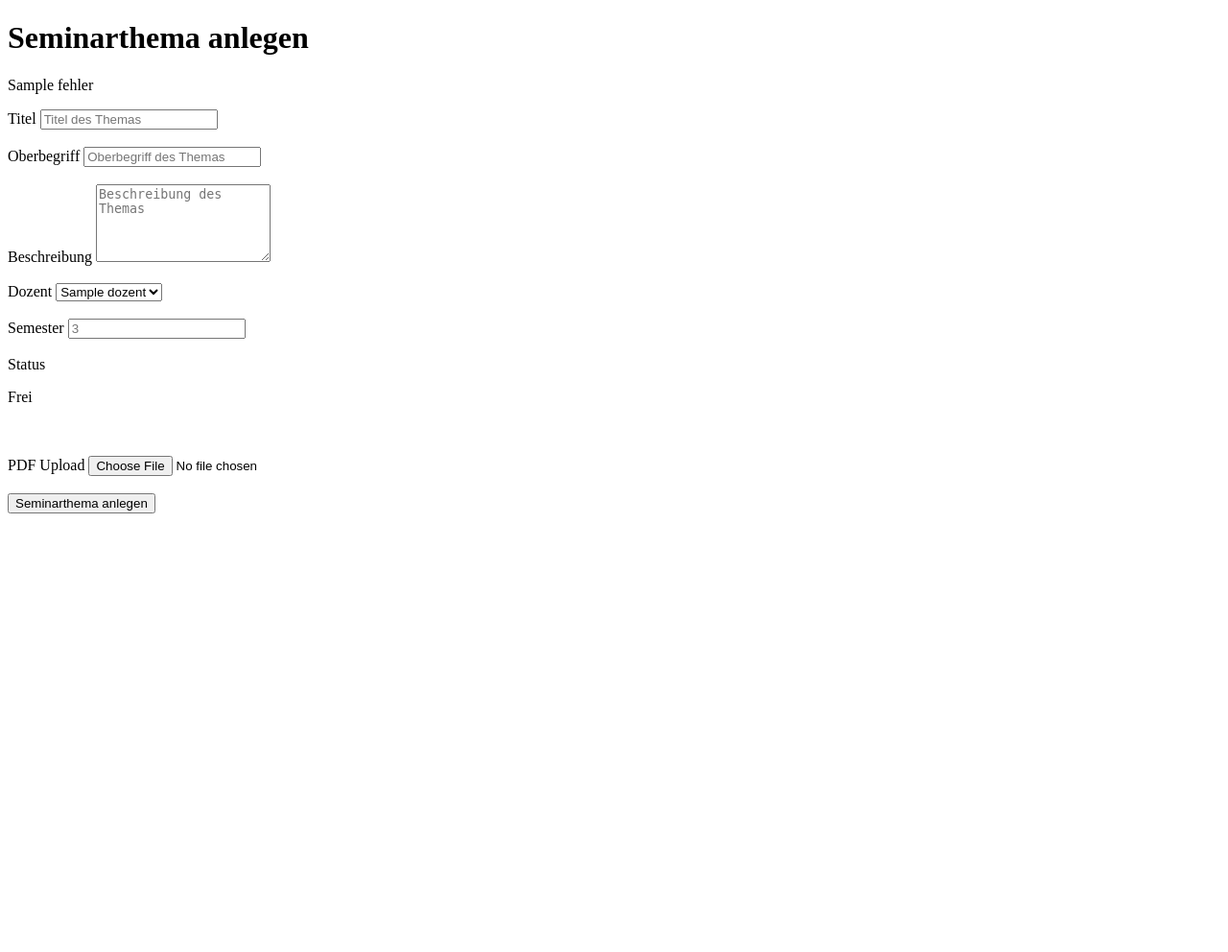
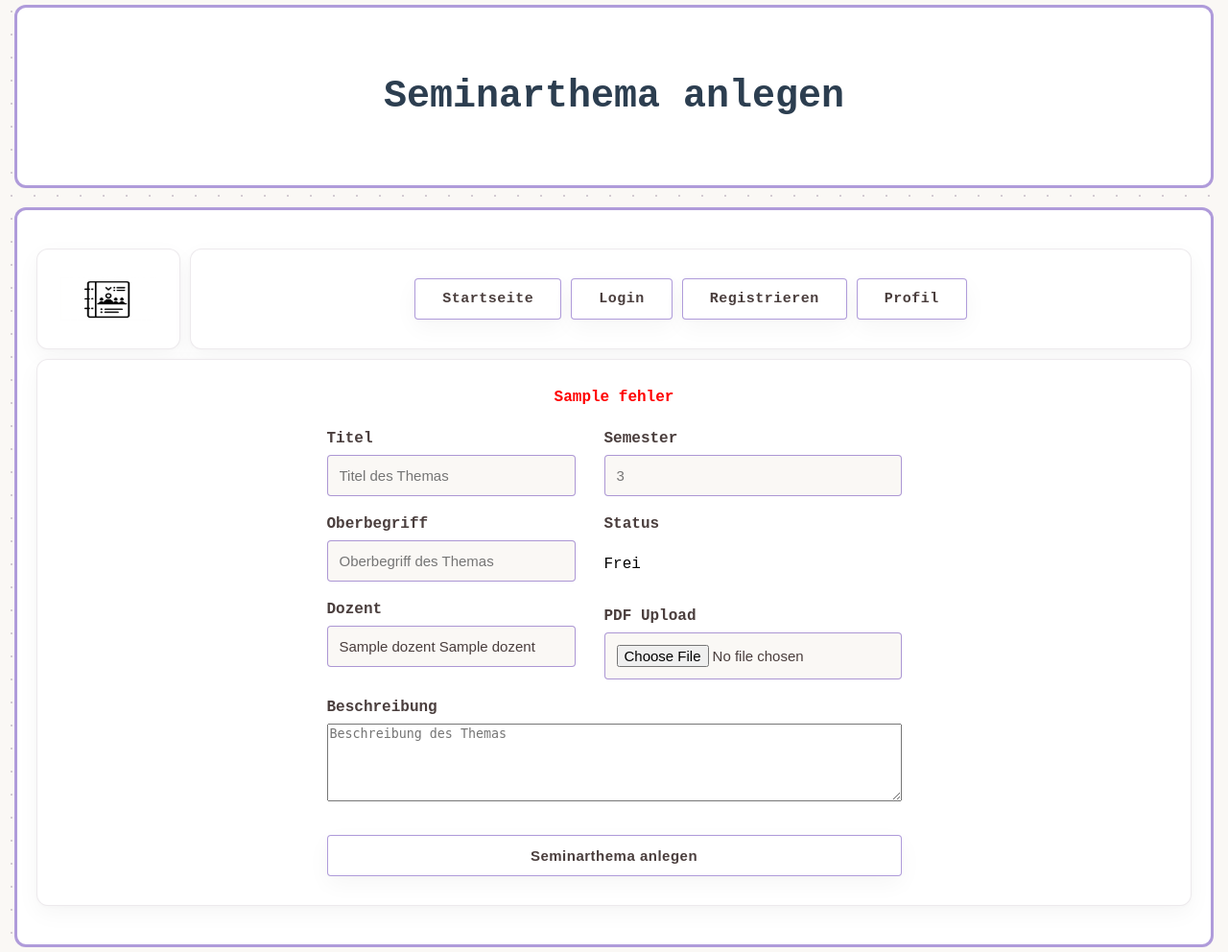
Before and after one commit to Deniz-03/DBWebPraktikum, a Flask app: template templates/themen/thema_anlegen.html in a window 1280 px wide. Shown: the whole page at 96% size. Before the commit the page ends 535 px from the top, so only its background shows below. Run offline with Flask 3, Linux system fonts and the light colour scheme; the template is opened without the code that fills it: most values are stand-ins (such as "Sample title", 1, 10 or a date in 2020).

Commit message:
Anpassungen von tupel zu dictionary und css style für die seminarthema anlegen seite

```diff
--- a/app.py
+++ b/app.py
@@ -2,12 +2,12 @@ from flask import Flask
 from config import Config
 from auth.routes import auth_bp
 #from bewertungen.routes import bewertungen_bp
-#from themen.routes import themen_bp
+from themen.routes import themen_bp
 app = Flask(__name__)
 app.secret_key = Config.SECRET_KEY
 app.register_blueprint(auth_bp)
 #app.register_blueprint(bewertungen_bp)
-#app.register_blueprint(themen_bp)
+app.register_blueprint(themen_bp)
 
 if __name__ == '__main__':
     app.run()
--- a/templates/base.html
+++ b/templates/base.html
@@ -40,7 +40,7 @@
              {% if user_rolle == 'doz' %}
                  <!--Hier kommen die spezifischen Funktionen für Dozierende hin-->
                 <div class="column">
-                    <a href="" class="sidebarLinks">Funktion1</a>
+                    <a href="{{ url_for('themen.themen_neu') }}" class="sidebarLinks">Seminarthema anlegen</a>
                     <a href="" class="sidebarLinks">Funktion2</a>
                     <a href="" class="sidebarLinks">Funktion3</a>
                     <a href="" class="sidebarLinks">Funktion4</a>
--- a/templates/themen/thema_anlegen.html
+++ b/templates/themen/thema_anlegen.html
@@ -1,82 +1,94 @@
-<!DOCTYPE html>
-<html lang="de">
-<head>
-    <meta charset="UTF-8">
-    <title>Seminarthema erstellen</title>
-</head>
-<body>
-    <h1>Seminarthema anlegen</h1>
+<!--Author Peer Schulze (410246)-->
+
+{% extends 'base.html' %}
+
+{% block title %}Seminarthema anlegen{% endblock %}
+{% block header %}Seminarthema anlegen{% endblock %}
+
+<!--Sidebar wird hier nicht benötigt-->
+{% block spezNav %}
+{% endblock %}
+
+<!--Sorgt dafür, dass der contentDiv die gesamte Breite ausnutzt, wenn die Sidebar nicht verwendet wird-->
+{% block contentClass %}fullWidth{% endblock %}
+
+{% block content %}
 
     <!-- Fehlermeldung wird nur angezeigt wenn Flask eine fehler-Variable mitgibt,
          z.B. wenn Pflichtfelder leer gelassen wurden -->
     {% if fehler %}
-        <p>{{ fehler }}</p>
+        <div class="errorMessage">{{ fehler }}</div>
     {% endif %}
 
     <!-- method="POST" schickt die Daten im HTTP-Body, nicht in der URL
          enctype="multipart/form-data" ist Pflicht wenn Dateien (PDF) mitgeschickt werden -->
     <form method="POST" enctype="multipart/form-data">
 
+        <div class="formColumns">
+            <!--Erste Spalte-->
+            <div class="formCol">
+
                 <!-- Pflichtfeld: Titel des Seminarthemas
-             name="titel" → Flask greift per request.form.get('titel') darauf zu
-             id="titel" → verknüpft das Feld mit dem Label oben -->
+                     name="titel" → Flask greift per request.form.get('titel') darauf zu -->
+                <div class="inpt">
                     <label for="titel">Titel</label>
-        <input type="text" name="titel" id="titel" placeholder="Titel des Themas">
-
-        <br><br>
+                    <input type="text" name="titel" id="titel" placeholder="Titel des Themas" required>
+                </div>
 
                 <!-- Pflichtfeld: Oberbegriff des Seminarthemas -->
+                <div class="inpt">
                     <label for="oberbegriff">Oberbegriff</label>
-        <input type="text" name="oberbegriff" id="oberbegriff" placeholder="Oberbegriff des Themas">
-
-        <br><br>
-
-        <!-- Pflichtfeld: Beschreibung als mehrzeiliges Textfeld
-             rows="5" legt die sichtbare Höhe des Feldes fest -->
-        <label for="beschreibung">Beschreibung</label>
-        <textarea name="beschreibung" id="beschreibung" rows="5" placeholder="Beschreibung des Themas"></textarea>
-
-        <br><br>
+                    <input type="text" name="oberbegriff" id="oberbegriff" placeholder="Oberbegriff des Themas" required>
+                </div>
 
                 <!-- Pflichtfeld: Dozent-Dropdown wird dynamisch aus der DB befüllt
-             Flask gibt die dozierenden-Liste ans Template weiter
                      dozent[0] = d_id (wird in DB gespeichert), dozent[1] = Name (wird angezeigt) -->
+                <div class="inpt">
                     <label for="d_id">Dozent</label>
                     <select id="d_id" name="d_id">
                         {% for dozent in dozierenden %}
-                <option
-                        value="{{ dozent[0] }}"
-                        {% if dozent[0] == eingeloggter_dozent %}selected{% endif %}>
-                        {{ dozent[1] }}
+                            <option value="{{ dozent.d_id }}"
+                                    {% if dozent.d_id == eingeloggter_dozent %}selected{% endif %}>
+                                {{ dozent.vorname }} {{ dozent.nachname }}
                             </option>
                         {% endfor %}
                     </select>
+                </div>
 
-        <br><br>
+            </div>
+
+            <!--Zweite Spalte-->
+            <div class="formCol">
 
                 <!-- Optionales Feld: Semester als Zahl, z.B. 20251 für SoSe 2025 -->
+                <div class="inpt">
                     <label for="semester">Semester</label>
                     <input type="number" name="semester" id="semester" placeholder="3">
+                </div>
 
-        <br><br>
-
-        <!-- Status wird beim anlegen automatisch auf Frei gesetzt (Default in DB) -->
+                <!-- Status wird beim Anlegen automatisch auf Frei gesetzt (Default in DB) -->
+                <div class="inpt">
                     <label>Status</label>
                     <p>Frei</p>
+                </div>
 
-        <br><br>
-
-        <!-- Optionaler PDF-Upload: accept=".pdf" beschränkt die Dateiauswahl auf PDFs
-             Flask empfängt die Datei über request.files.get('pdf') -->
+                <!-- Optionaler PDF-Upload: accept=".pdf" beschränkt die Dateiauswahl auf PDFs -->
+                <div class="inpt">
                     <label for="pdf">PDF Upload</label>
                     <input type="file" name="pdf" id="pdf" accept=".pdf">
+                </div>
 
-        <br><br>
+            </div>
+        </div>
 
-        <!-- Formular absenden → löst den POST-Request an Flask aus -->
-        <button type="submit">Seminarthema anlegen</button>
+        <!-- Pflichtfeld: Beschreibung als mehrzeiliges Textfeld -->
+        <div class="inpt">
+            <label for="beschreibung">Beschreibung</label>
+            <textarea name="beschreibung" id="beschreibung" rows="5" placeholder="Beschreibung des Themas" required></textarea>
+        </div>
+
+        <button type="submit" class="link submit">Seminarthema anlegen</button>
 
     </form>
 
-</body>
-</html>
+{% endblock %}
--- a/themen/init_db.py
+++ b/themen/init_db.py
@@ -21,6 +21,7 @@ with db.connect_to_db() as conn:
                     "s_id INT NULL,"
                     "semester INT,"
                     "pdf_pfad VARCHAR(255),"
+                    "vorgetragen BOOLEAN NOT NULL DEFAULT false,"
                     "FOREIGN KEY (d_id) REFERENCES dozierende(d_id) ON DELETE CASCADE,"
                     "FOREIGN KEY (s_id) REFERENCES studierende(s_id) ON DELETE SET NULL)")
 
--- a/themen/queries.py
+++ b/themen/queries.py
@@ -5,7 +5,7 @@ import db
 def get_dozierenden():
     with db.connect_to_db() as conn:
         with conn.cursor() as cur:
-            cur.execute("SELECT d_id, vorname || ' ' || nachname FROM dozierende ORDER BY nachname")
+            cur.execute("SELECT d_id, vorname, nachname FROM dozierende ORDER BY nachname")
             return cur.fetchall()
 
 # Datenbank eintrag für ein neues Seminarthema
@@ -52,6 +52,6 @@ def student_hinzufuegen(themen_id, s_id):
 def get_student_by_id(s_id):
     with db.connect_to_db() as conn:
         with conn.cursor() as cur:
-            cur.execute("SELECT s_id, vorname || ' ' || nachname FROM Studierende WHERE s_id=%s",
+            cur.execute("SELECT s_id, vorname, nachname FROM studierende WHERE s_id=%s",
                         (s_id,))
             return cur.fetchone()
```
Also changed, not shown: themen/routes.py (+35 -13 lines). Lines whose indentation alone changed are shown as unchanged.
